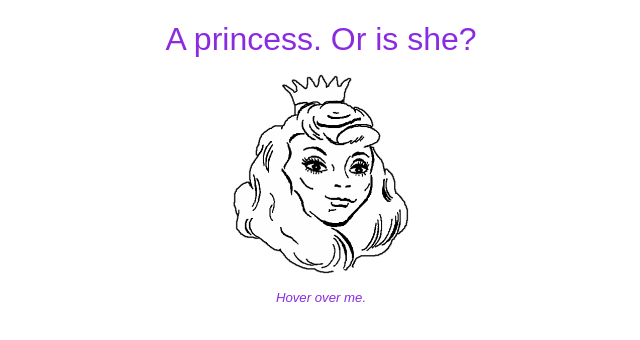
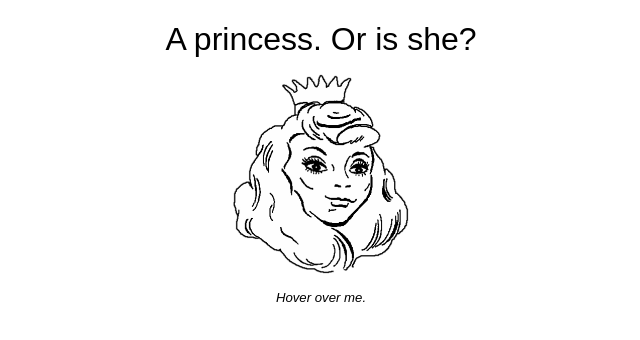
Before and after one commit to DrHG/my-learning-projects, a plain HTML site: page test-project/princess.html in a window 1280 px wide. Shown: the whole page, without its empty margins (319-959 px from the left). Drawn offline with Linux system fonts and the light colour scheme.

Commit message:
some color change

```diff
--- a/test-project/princess.css
+++ b/test-project/princess.css
@@ -7,7 +7,7 @@ p {
   text-align: center;
   font-family: sans-serif;
   font-weight: 300;
-  color:blueviolet;
+  color:black;
 }
 
 p {
```
